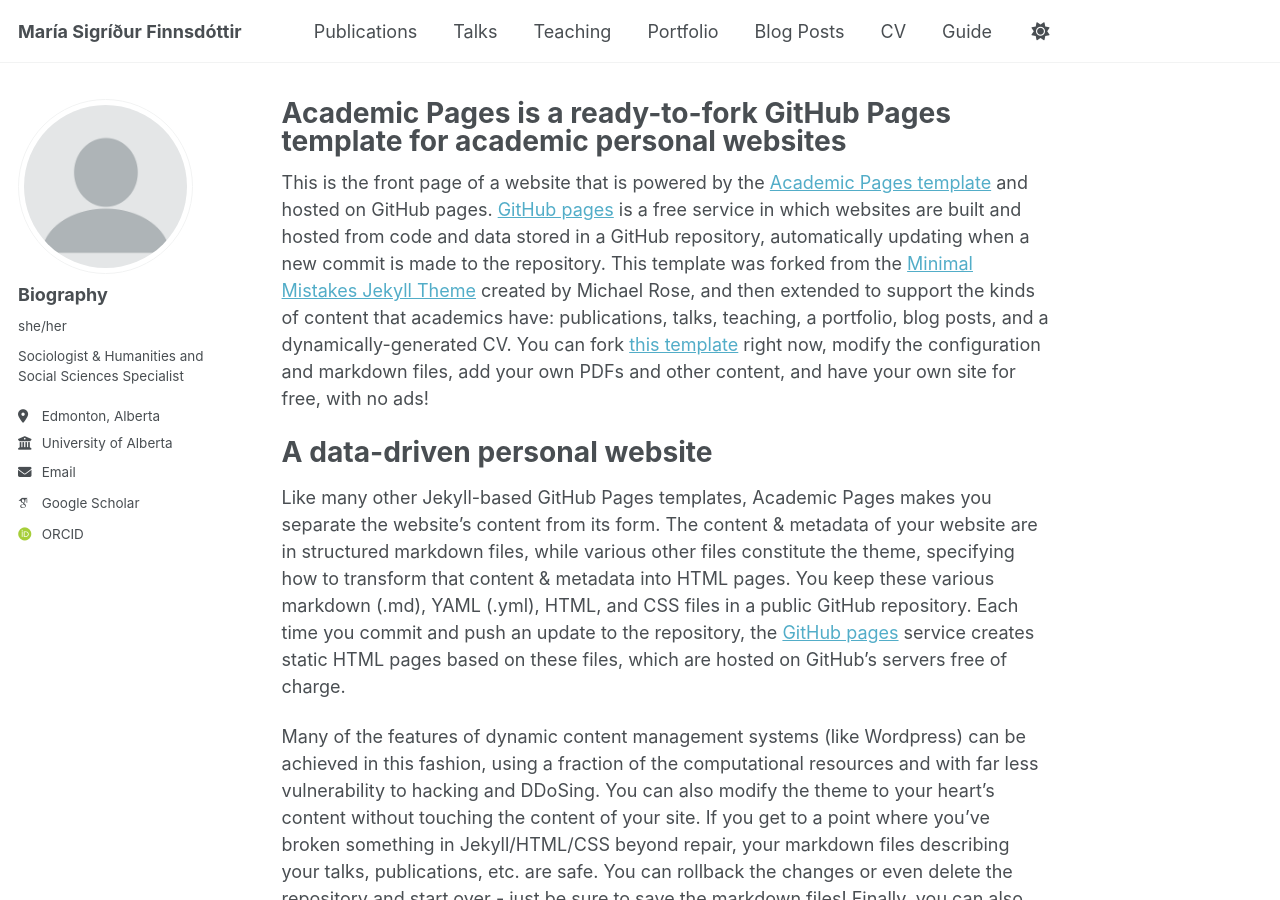
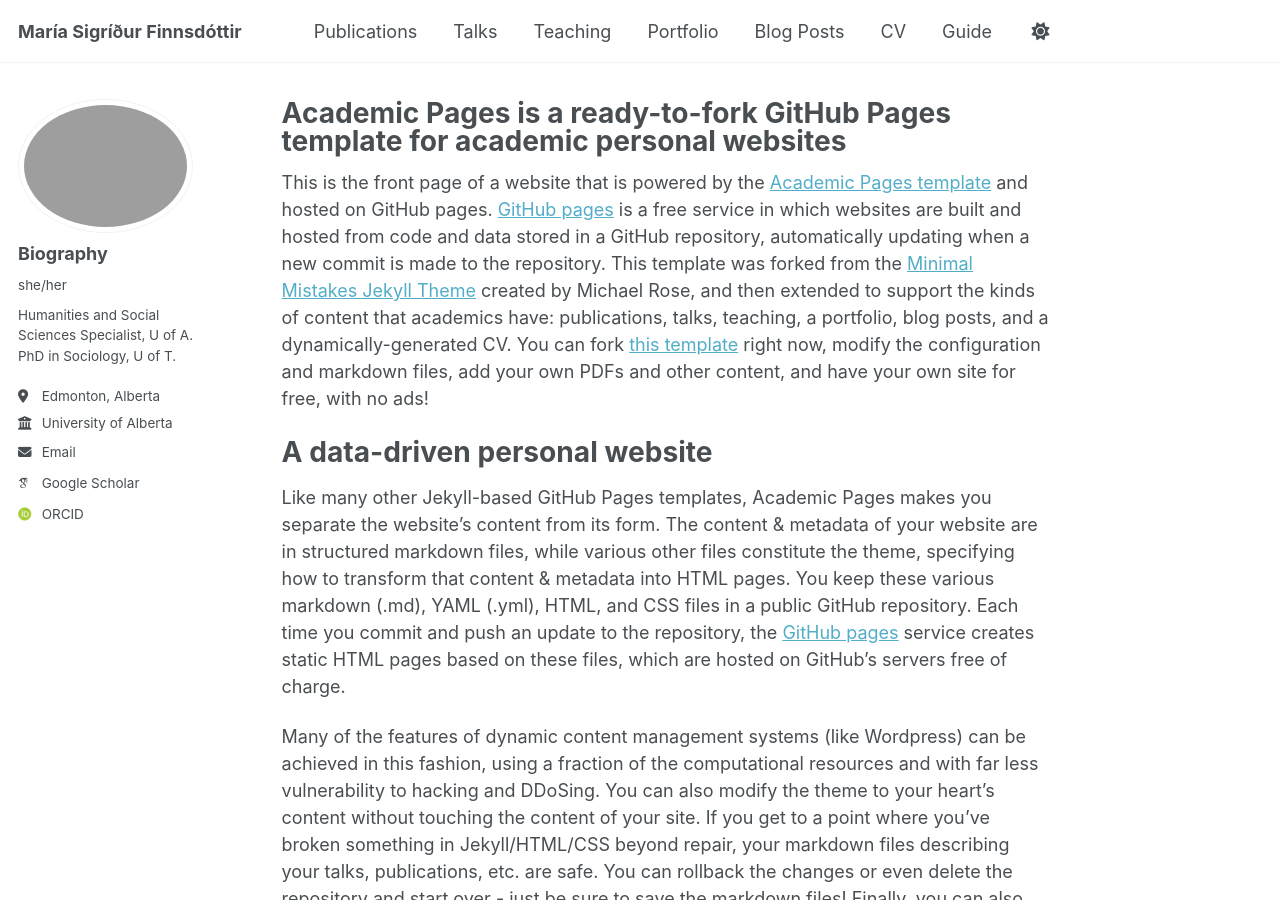
Before and after one commit to finnsdot-ualberta/finnsdottir.github.io, a Jekyll site: the page built from _pages/about.md, in a window 1280 px wide and 900 px high. Built offline with Jekyll 4.4.1, drawn with Linux system fonts in a browser that asks for light colours; some web fonts are replaced.

Commit message:
Update _config.yml

```diff
--- a/_config.yml
+++ b/_config.yml
@@ -22,10 +22,10 @@ repository               : "academicpages/academicpages.github.io"
 #               Additional customization can be done by editing /_includes/author-profile.html
 author:
   # Biographic information
-  avatar           : "profile.png"
+  avatar           : "museum_pic.jpg"
   name             : "Biography"
   pronouns         : "she/her"
-  bio              : "Sociologist & Humanities and Social Sciences Specialist"
+  bio              : "Humanities and Social Sciences Specialist, U of A. PhD in Sociology, U of T."
   location         : "Edmonton, Alberta"
   employer         : "University of Alberta"
   email            : "finnsdot@ualberta.ca"
@@ -41,7 +41,7 @@ publication_category:
   manuscripts:
     title: 'Journal Articles.'
   conferences:
-    title: 'Conference Presentations and Non-Peer-Reviewed Publications.'
+    title: 'Other Publications.'
 
 # Site Settings
 teaser                   :  # filename of teaser fallback teaser image placed in /images/, .e.g. "500x300.png"
```
